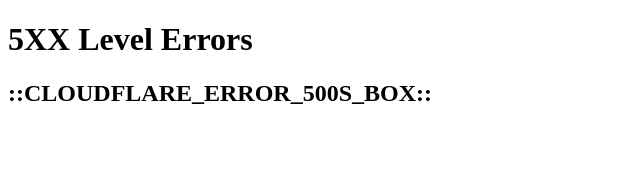
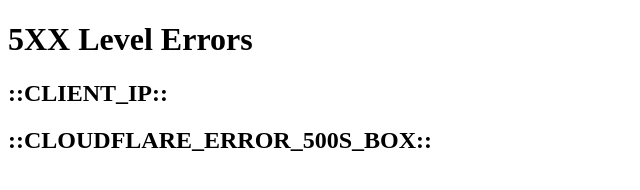
Before and after one commit to getyourguide/cloudflare-custom-error-page, a plain HTML site: page index.html in a window 1280 px wide. Shown: the whole page, without its empty margins (0-640 px from the left). Drawn offline with Linux system fonts and the light colour scheme.

Commit message:
Update index.html

```diff
--- a/index.html
+++ b/index.html
@@ -6,6 +6,7 @@
   </head>
   <body>
     <h1>5XX Level Errors</h1>
+    <h2>::CLIENT_IP::</h2>
     <h2>::CLOUDFLARE_ERROR_500S_BOX::</h2>
   </body>
 </html>
```
